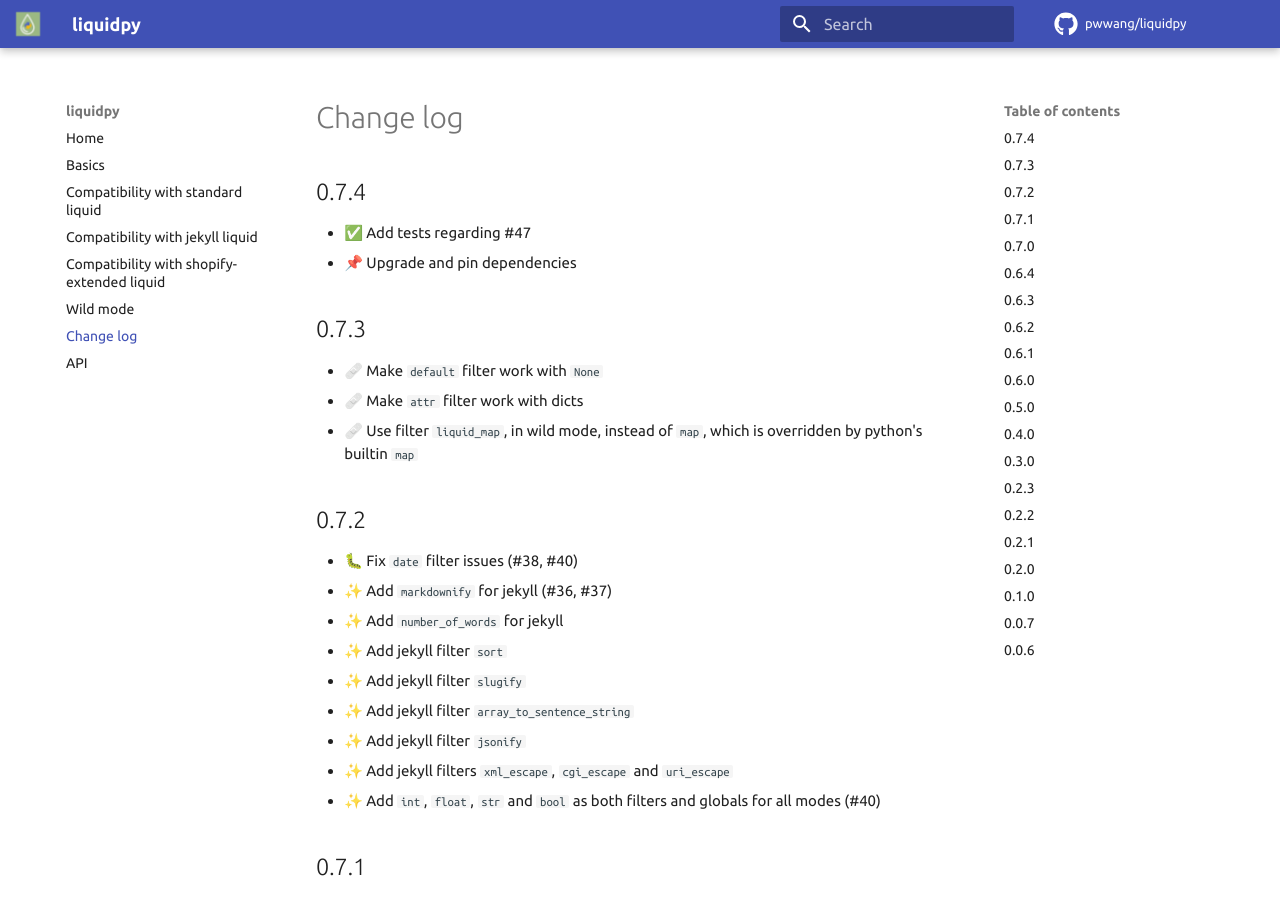
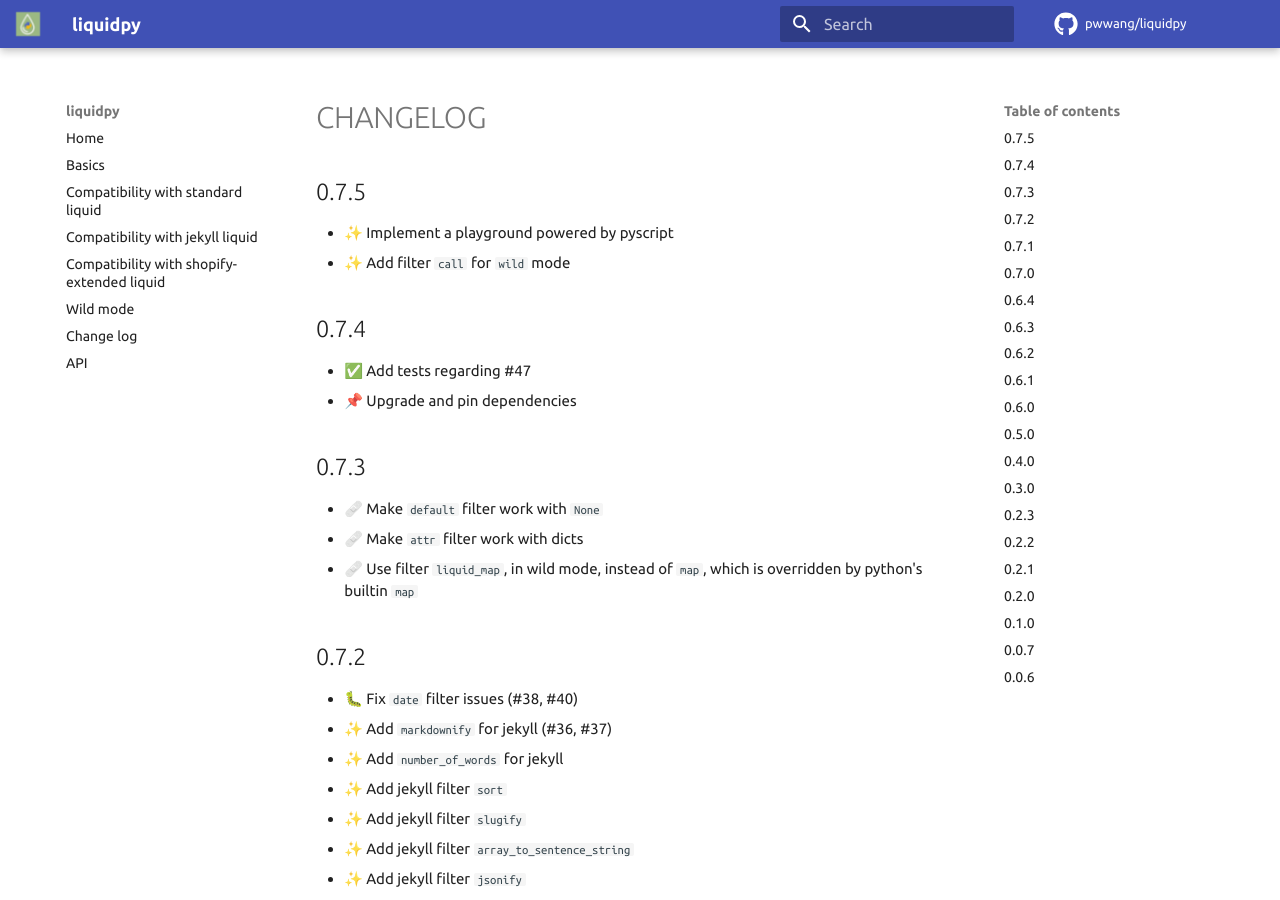
Before and after one commit to pwwang/liquidpy, an MkDocs documentation site: the page built from docs/CHANGELOG.md, in a window 1280 px wide and 900 px high. Built offline with MkDocs 1.6.1 and Material for MkDocs 9.7.7, drawn with Linux system fonts in a browser that asks for light colours; comment, search, counter and statistics services are not loaded.

Commit message:
🔖 0.7.5

```diff
--- a/docs/changelog.md
+++ b/docs/CHANGELOG.md
@@ -1,3 +1,8 @@
+# 0.7.5
+
+- ✨ Implement a playground powered by pyscript
+- ✨ Add filter `call` for `wild` mode
+
 # 0.7.4
 
 - ✅ Add tests regarding #47
--- a/liquid/__init__.py
+++ b/liquid/__init__.py
@@ -4,4 +4,4 @@ from .patching import patch_jinja, unpatch_jinja
 
 patch_jinja()
 
-__version__ = "0.7.4"
+__version__ = "0.7.5"
--- a/pyproject.toml
+++ b/pyproject.toml
@@ -4,7 +4,7 @@ build-backend = "poetry.masonry.api"
 
 [tool.poetry]
 name = "liquidpy"
-version = "0.7.4"
+version = "0.7.5"
 description = "A port of liquid template engine for python"
 authors = [ "pwwang <pwwang@pwwang.com>",]
 license = "MIT"
```
